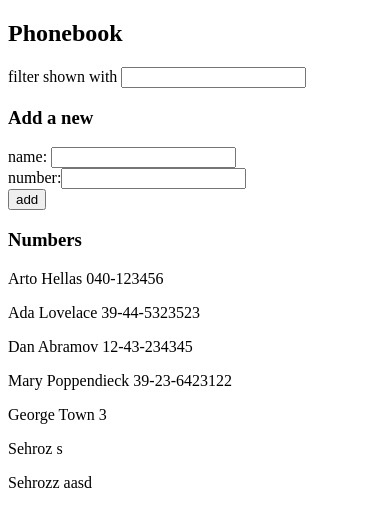
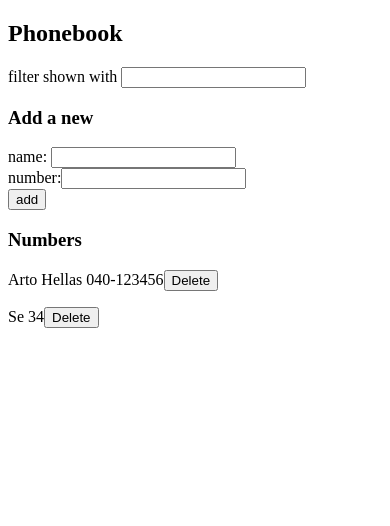
Before and after one commit to sehroz/Full-Stack-Open-2020, a React (Create React App) app in the folder part-2/phonebook/: page / in a window 390 px wide. Shown: the top 526 px of the page. Built offline with nearby package versions, Linux system fonts and the light colour scheme; data requests are answered from the project's data file.

Commit message:
2.17: Phonebook step9

```diff
--- a/part-2/phonebook/db.json
+++ b/part-2/phonebook/db.json
@@ -6,39 +6,9 @@
       "id": 1
     },
     {
-      "name": "Ada Lovelace",
-      "number": "39-44-5323523",
-      "id": 2
-    },
-    {
-      "name": "Dan Abramov",
-      "number": "12-43-234345",
-      "id": 3
-    },
-    {
-      "name": "Mary Poppendieck",
-      "number": "39-23-6423122",
-      "id": 4
-    },
-    {
-      "name": "George Town",
-      "number": "3",
+      "name": "Se",
+      "number": "34",
       "id": 5
-    },
-    {
-      "name": "",
-      "number": "",
-      "id": 6
-    },
-    {
-      "name": "Sehroz",
-      "number": "s",
-      "id": 7
-    },
-    {
-      "name": "Sehrozz",
-      "number": "aasd",
-      "id": 8
     }
   ]
 }
--- a/part-2/phonebook/src/App.js
+++ b/part-2/phonebook/src/App.js
@@ -12,7 +12,10 @@ const App = () => {
   const [filterInput, setFilterInput] = useState("");
 
   useEffect(() => {
-    personService.getAll().then((initialPersons) => setPersons(initialPersons));
+    personService
+      .getAll()
+      .then((initialPersons) => setPersons(initialPersons))
+      .catch((err) => console.log("Cannot connect", err));
   }, []);
 
   const addPerson = (e) => {
@@ -31,8 +34,19 @@ const App = () => {
           setPersons([...persons, returnedPerson]);
           setNewNumber("");
         })
-        .catch(`Cannot add person ${newPerson.name}`);
+        .catch((err) =>
+          console.log(`Cannot add person ${newPerson.name}`, err)
+        );
     }
+  };
+
+  const deletePerson = (name, id) => {
+    return window.confirm(`Delete ${name}?`)
+      ? personService
+          .deletePerson(id)
+          .then(setPersons(persons.filter((person) => person.id !== id)))
+          .catch((err) => console.log(`Cannot delete person ${name}`, err))
+      : null;
   };
 
   const handleInput = (e) => {
@@ -71,7 +85,7 @@ const App = () => {
 
       <h3>Numbers</h3>
 
-      <Persons list={list} />
+      <Persons list={list} deletePerson={deletePerson} />
     </div>
   );
 };
--- a/part-2/phonebook/src/component/Persons.js
+++ b/part-2/phonebook/src/component/Persons.js
@@ -1,11 +1,14 @@
 import React from "react";
 
-const Persons = ({ list }) => {
+const Persons = ({ list, deletePerson }) => {
   return (
     <div>
       {list.map((person) => (
         <p key={person.name}>
           {person.name} {person.number}
+          <button onClick={() => deletePerson(person.name, person.id)}>
+            Delete
+          </button>
         </p>
       ))}
     </div>
--- a/part-2/phonebook/src/services/persons.js
+++ b/part-2/phonebook/src/services/persons.js
@@ -10,7 +10,13 @@ const createPerson = (newPerson) => {
   return request.then((res) => res.data);
 };
 
+const deletePerson = (id) => {
+  const request = axios.delete(`http://localhost:3001/persons/${id}`);
+  return request;
+};
+
 export default {
   getAll,
   createPerson,
+  deletePerson,
 };
```
Also changed, not shown: part-2/phonebook/src/db.json (deleted, +0 -29 lines).
